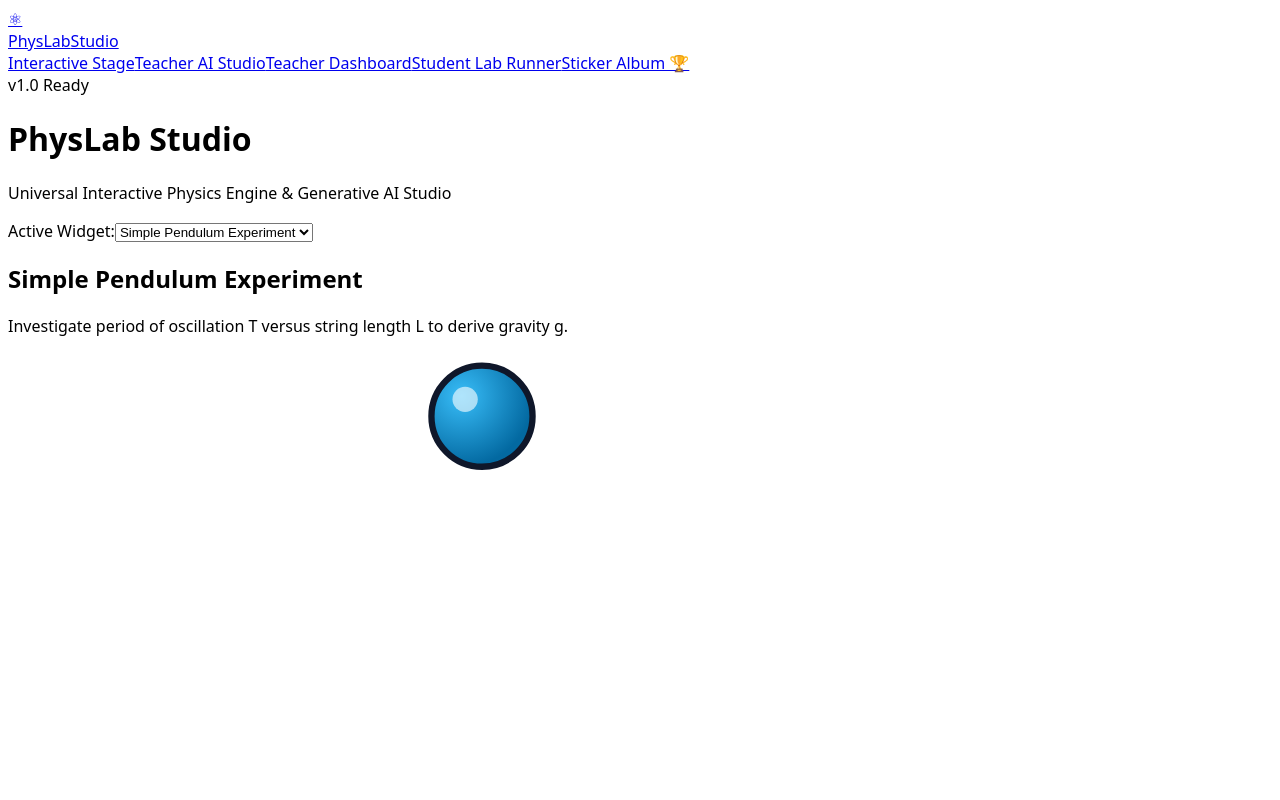
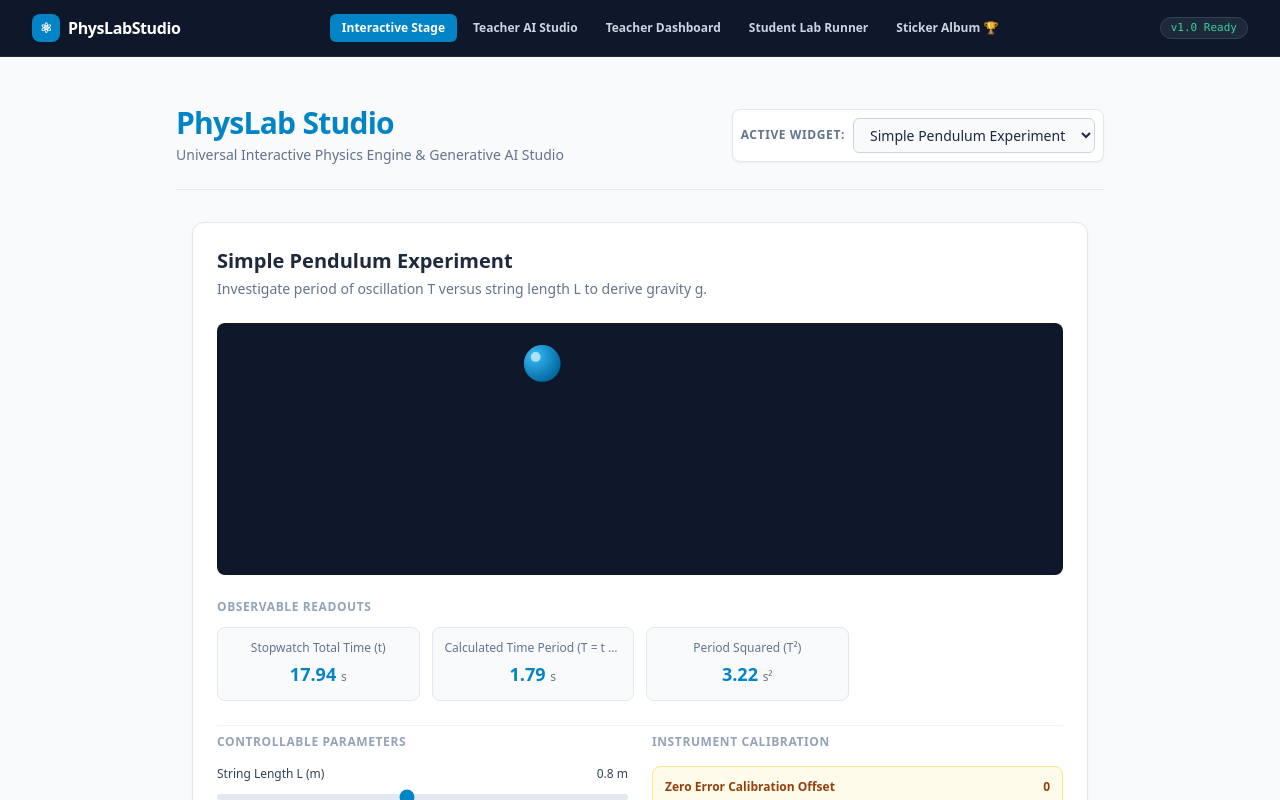
Before and after one commit to ashish-ai-eng/raman, a Next.js app: page / in a window 1280 px wide. Shown: the top 800 px of the page. Built offline with nearby package versions, Linux system fonts and the light colour scheme.

Commit message:
fix(css): correct Tailwind CSS directives in globals.css for full utility styling

```diff
--- a/src/app/globals.css
+++ b/src/app/globals.css
@@ -1,6 +1,6 @@
-@tailwindcss base;
-@tailwindcss components;
-@tailwindcss utilities;
+@tailwind base;
+@tailwind components;
+@tailwind utilities;
 
 body {
   font-family: system-ui, -apple-system, BlinkMacSystemFont, 'Segoe UI', Roboto, Oxygen, Ubuntu, Cantarell, 'Open Sans', 'Helvetica Neue', sans-serif;
--- a/src/components/widgets/DynamicWidgetRunner.tsx
+++ b/src/components/widgets/DynamicWidgetRunner.tsx
@@ -60,7 +60,7 @@ export const DynamicWidgetRunner: React.FC<DynamicWidgetRunnerProps> = ({
 
       {/* SVG Canvas Visual Stage */}
       <div className="w-full bg-slate-900 rounded-lg p-4 flex items-center justify-center min-h-[220px] overflow-hidden relative shadow-inner">
-        <svg viewBox="0 0 400 180" className="w-full h-auto max-h-[200px]">
+        <svg viewBox="0 0 460 180" className="w-full h-auto max-h-[220px]">
           <defs>
             <radialGradient id="bobGradient" cx="30%" cy="30%" r="70%">
               <stop offset="0%" stopColor="#38bdf8" />
```
